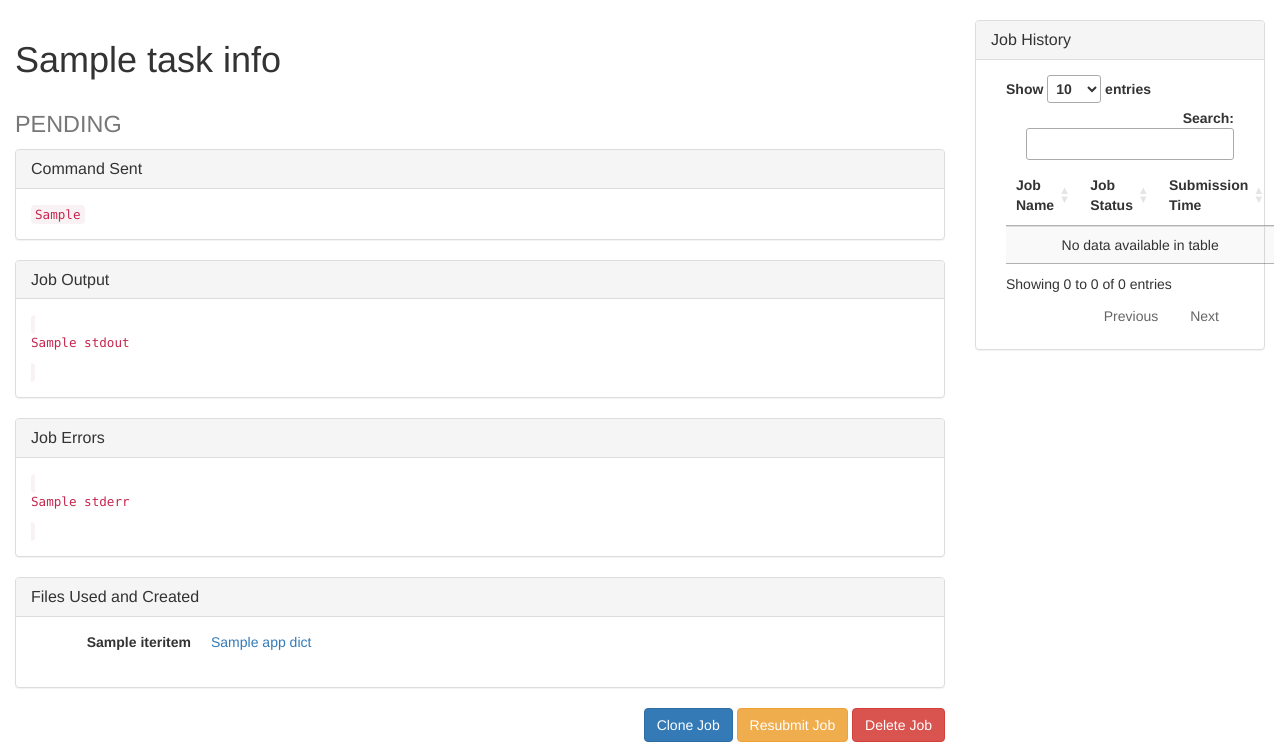
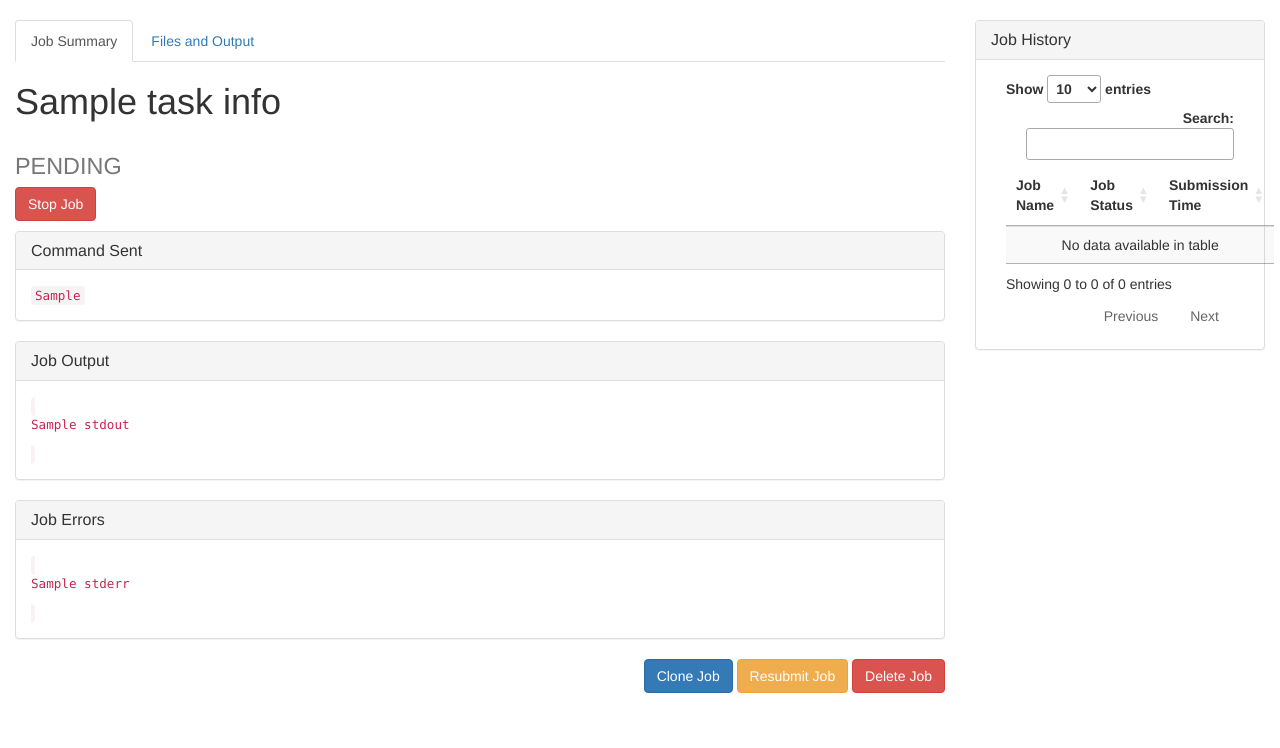
Before and after one commit to Chris7/djangui-home, a Django app: template djguihome/templates/tasks/task_view.html in a window 1280 px wide. Shown: the part 52-800 px from the top of the page. Run offline with Django 3.2, Linux system fonts and the light colour scheme; the template is opened without the code that fills it: most values are stand-ins (such as "Sample title", 1, 10 or a date in 2020); some libraries are stand-ins or nearby versions.

Commit message:
Previews shown in tasks ,added placeholder for stopping jobs

```diff
--- a/djguihome/templates/base.html
+++ b/djguihome/templates/base.html
@@ -79,7 +79,7 @@
 
     {% block center %}
 
-        <div class="col-md-6 col-xs-6">
+        <div class="{% block center_content_class %}col-md-6 col-xs-6{% endblock center_content_class %}">
 {#                <div{% block center_content_affix %} class="djangui-affix col-md-5" data-spy="affix"{% endblock center_content_affix %}>#}
                 {% block center_content %}
                 {% endblock center_content %}
--- a/djguihome/templates/tasks/task_view.html
+++ b/djguihome/templates/tasks/task_view.html
@@ -1,11 +1,29 @@
 {% extends "djangui_home.html" %}
 {% load i18n %}
 {% block left_sidebar %}{% endblock left_sidebar %}
-{% block center %}
+{% block center_content_class %}col-md-9 col-xs-12{% endblock center_content_class %}
+{% block center_content %}
 {% include "modals/resubmit_modal.html" %}
-    <div class="col-md-9">
+<div role="tabpanel">
+
+  <!-- Nav tabs -->
+  <ul class="nav nav-tabs" role="tablist">
+    <li role="presentation" class="active"><a href="#task-report" aria-controls="task-report" role="tab" data-toggle="tab">{% trans "Job Summary" %}</a></li>
+    <li role="presentation"><a href="#task-output" aria-controls="task-output" role="tab" data-toggle="tab">{% trans "Files and Output" %}</a></li>
+  </ul>
+
+  <!-- Tab panes -->
+  <div class="tab-content">
+    <div role="tabpanel" class="tab-pane active" id="task-report">
         <h1>{{ task_info.job_name }}</h1>
-        <h1><small>{{ task_info.status }}</small></h1>
+        <h1><small>{{ task_info.status }}</small>
+        {% if task_info.status == 'PENDING' %}
+            <form action="{% url 'celery_task_command' %}" id="djangui-task-submit">
+                {% csrf_token %}
+                <input name="task-id" value="{{ task_info.job_id }}" type="hidden">
+                <button class="btn btn-primary btn-danger" name="celery-command" value="stop" type="submit">{% trans "Stop Job" %}</button>
+            </form>
+        {% endif %}</h1>
         <div class="panel panel-default">
             <div class="panel-heading">
                 <h4 class="panel-title">{% trans "Command Sent" %}</h4>
@@ -30,17 +48,66 @@
                 <code>{{ task_info.stderr|linebreaks }}</code>
             </div>
         </div>
-        <div class="panel panel-default">
-            <div class="panel-heading">
-                <h3 class="panel-title">{% trans "Files Used and Created" %}</h3>
     </div>
-            <div class="panel-body">
+    <div role="tabpanel" class="tab-pane" id="task-output">
+        <div role="tabpanel">
+
+          <!-- Nav tabs -->
+          <ul class="nav nav-tabs" role="tablist">
+            <li role="presentation" class="active"><a href="#task-output-all" aria-controls="task-output-all" role="tab" data-toggle="tab">{% trans "All Files" %}</a></li>
+            {% for output_group, output in task_info.file_groups.iteritems %}
+                <li role="presentation"><a href="#task-output-{{ output_group }}" aria-controls="task-output-{{ output_group }}" role="tab" data-toggle="tab">{{ output_group|title }}</a></li>
+            {% endfor %}
+          </ul>
+
+          <div class="tab-content">
+
+            <div role="tabpanel" class="tab-pane active" id="task-output-all">
                 <dl class="dl-horizontal">
-                {% for field_name, file in task_info.files.iteritems %}
+                {% for field_name, file in task_info.all_files.iteritems %}
                     <dt>{{ field_name }}</dt>
                     <dd><a href="{{ file.url }}">{{ file.name }}</a></dd>
                 {% endfor %}
                 </dl>
+            </div>
+            {% for output_group, output_files in task_info.file_groups.iteritems %}
+                <div role="tabpanel" class="tab-pane" id="task-output-{{ output_group }}">
+                    {% for output_file_name, output_file_content in output_files.iteritems %}
+                    <div class="panel panel-default">
+                      <!-- Default panel contents -->
+                      <div class="panel-heading"><a href="{{ output_file_content.model.url }}">{{ output_file_name }}</a></div>
+
+                      <!-- Table -->
+                      <div class="table-responsive">
+                          <table class="table">
+                            {% for entry in output_file_content.preview %}
+                                {% if forloop.first %}
+                                    <thead>
+                                        {% for item in entry %}
+                                            <th>{{ item }}</th>
+                                        {% endfor %}
+                                    </thead>
+                                    <tbody>
+                                {% else %}
+                                    <tr>
+                                    {% for item in entry %}
+                                        <td>{{ item }}</td>
+                                    {% endfor %}
+                                    </tr>
+                                {% endif %}
+                                {% if forloop.last %}
+                                    </tbody>
+                                {% endif %}
+                            {% endfor %}
+                          </table>
+                      </div>
+                    </div>
+                    {% endfor %}
+                </div>
+            {% endfor %}
+          </div>
+        </div>
+        </div>
     </div>
 </div>
 <div class="pull-right">
@@ -52,8 +119,7 @@
         <button class="btn btn-danger" name="celery-command" value="delete" type="submit">{% trans "Delete Job" %}</button>
     </form>
 </div>
-    </div>
-{% endblock center %}
+{% endblock center_content %}
 
 {% block inline_js %}
 {{ block.super }}
```
Lines whose indentation alone changed are shown as unchanged.
